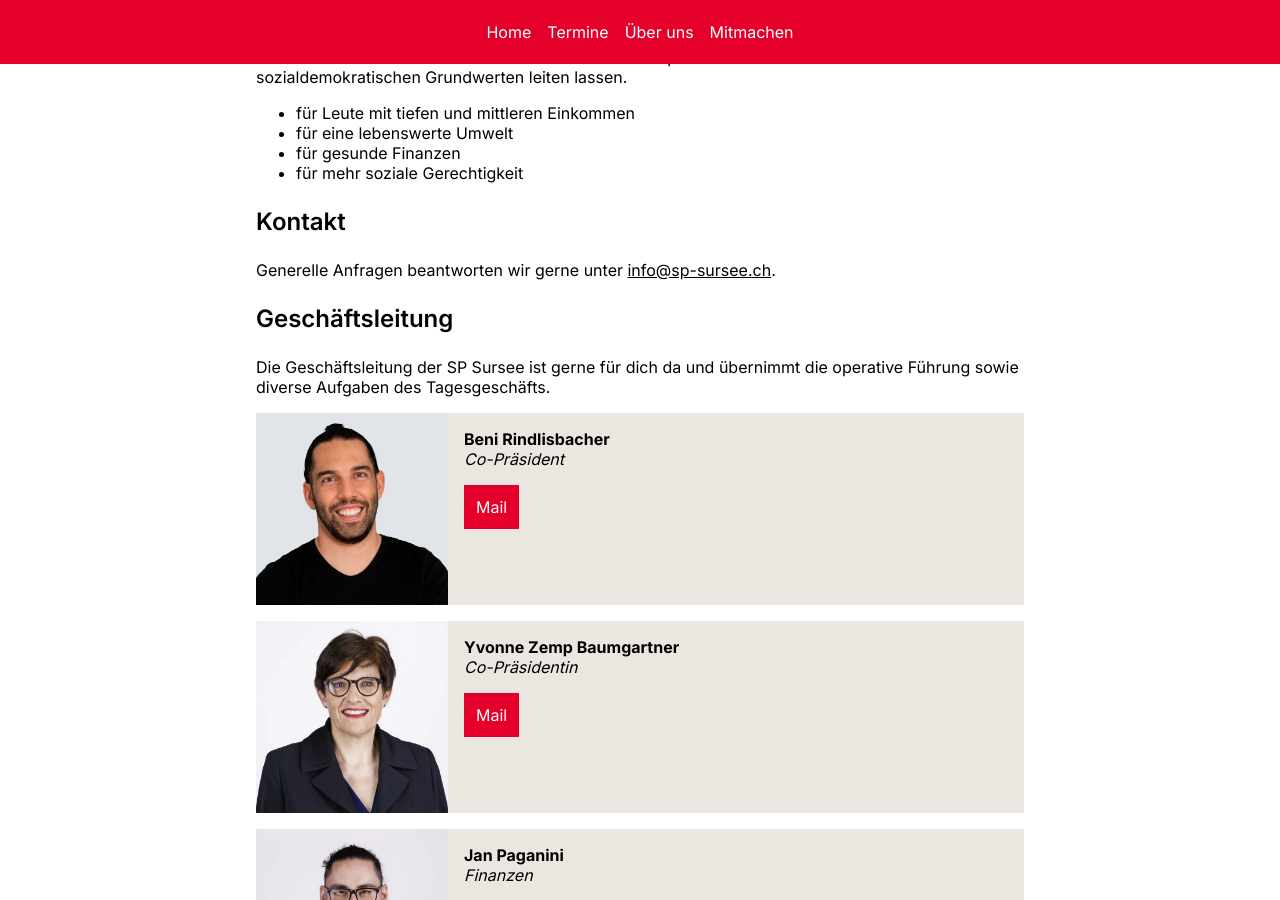
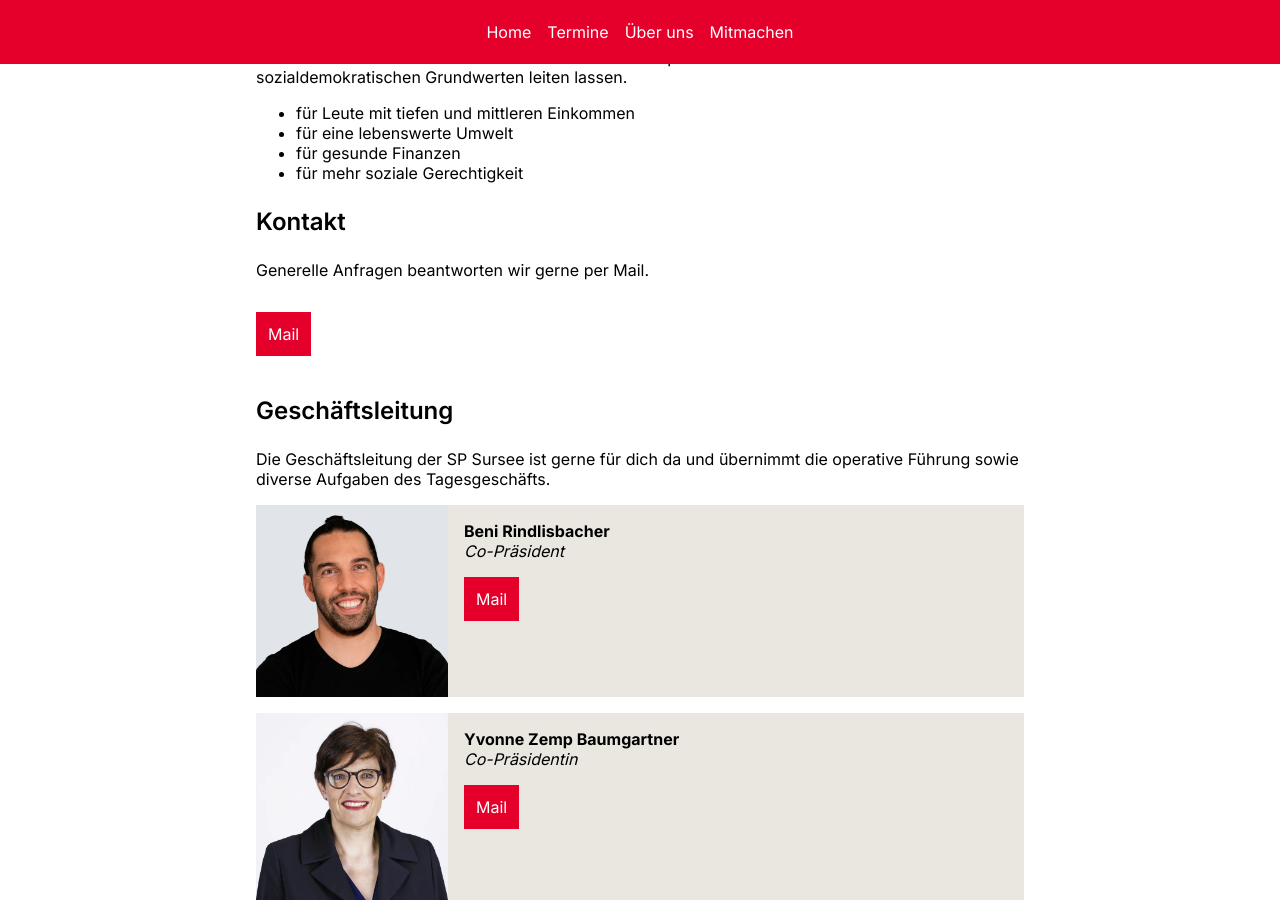
Before and after one commit to sp-sursee/sp-sursee.github.io, a Jekyll site: the page built from ueber-uns.md, in a window 1280 px wide and 900 px high, scrolled down 342 px. Built offline with Jekyll 4.4.1, drawn with Linux system fonts in a browser that asks for light colours; some web fonts are replaced; our own code applies the rules of GitHub Pages for plain Markdown files.

Commit message:
fix mails

```diff
--- /dev/null
+++ b/_includes/mail-button.html
@@ -0,0 +1,2 @@
+{% assign reversed = include.email | split: "" | reverse | join: "" %}
+<a class="button" href="mailto:{{reversed}}" onclick="let mail = this.href.substr(7).split('').reverse().join(''); this.href = 'mailto:' + mail; this.innerText = mail; this.onclick = '' ">Mail</a>
--- a/_includes/portrait.html
+++ b/_includes/portrait.html
@@ -5,7 +5,7 @@
         <em>{{include.role}}</em><br>
         {{include.caption}}
         {% if include.email %}
-            <a class="button" href="mailto:{{include.email}}">Mail</a>
+            {% include mail-button.html email=include.email %}
         {% endif %}
     </figcaption>
 </figure>
--- a/ueber-uns.md
+++ b/ueber-uns.md
@@ -16,7 +16,9 @@
 
 ### Kontakt
 
-Generelle Anfragen beantworten wir gerne unter [info@sp-sursee.ch](mailto:info@sp-sursee.ch).
+Generelle Anfragen beantworten wir gerne per Mail.
+
+{% include mail-button.html email="info@sp-sursee.ch" %}
 
 ### Geschäftsleitung
 
```
Also changed, not shown: kontakt.md (+1 -1 lines).
